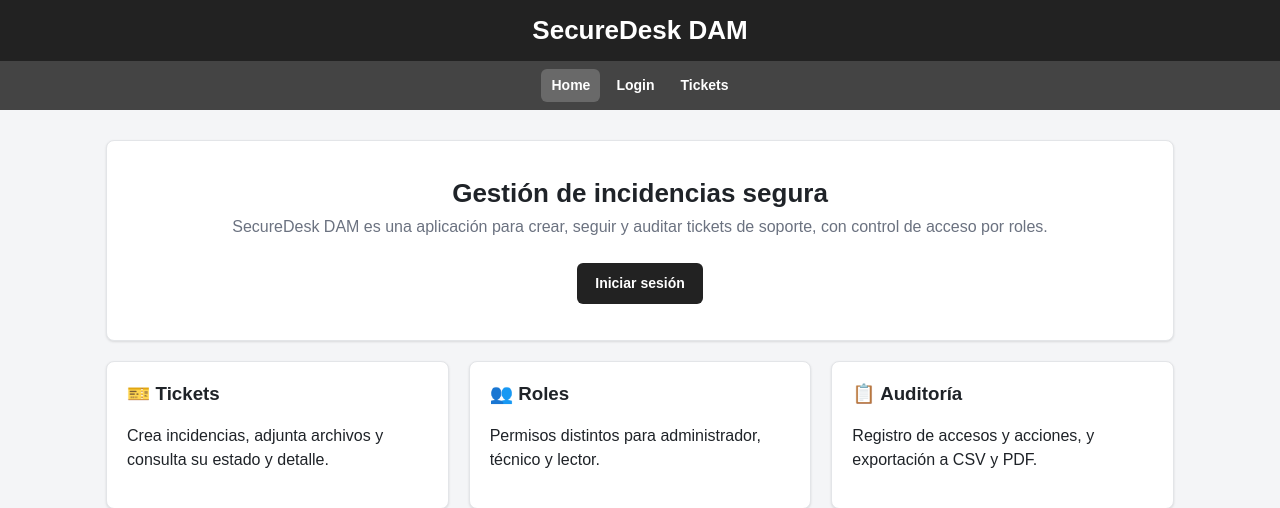
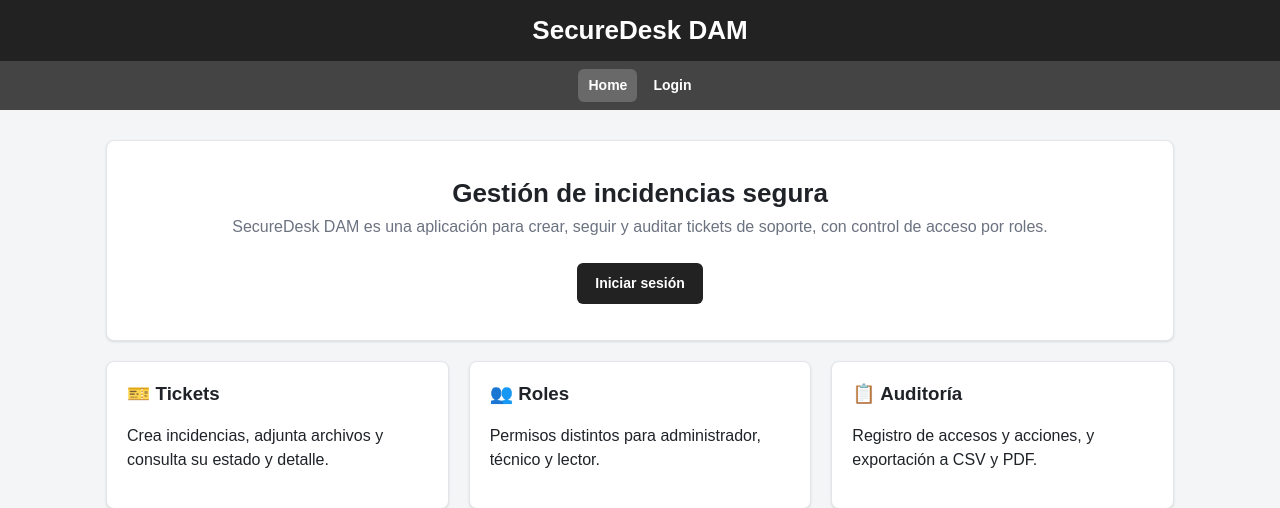
Before and after one commit to Piza2026/securedesk-dam, a PHP site: page /public/index.php in a window 1280 px wide. Shown: the top 508 px of the page. Run offline with PHP 8.4, Linux system fonts and the light colour scheme; data comes from the database, SQL or seed files in the repository.

Commit message:
Quita el enlace a Tickets del menú para usuarios sin sesión

```diff
--- a/views/menu.php
+++ b/views/menu.php
@@ -32,6 +32,6 @@ if (!function_exists("navLink")) {
 <?php else: ?>
     <?php navLink("index.php", "Home", $current); ?>
     <?php navLink("login.php", "Login", $current); ?>
-    <?php navLink("tickets.php", "Tickets", $current); ?>
+
 <?php endif; ?>
 </nav>
```
